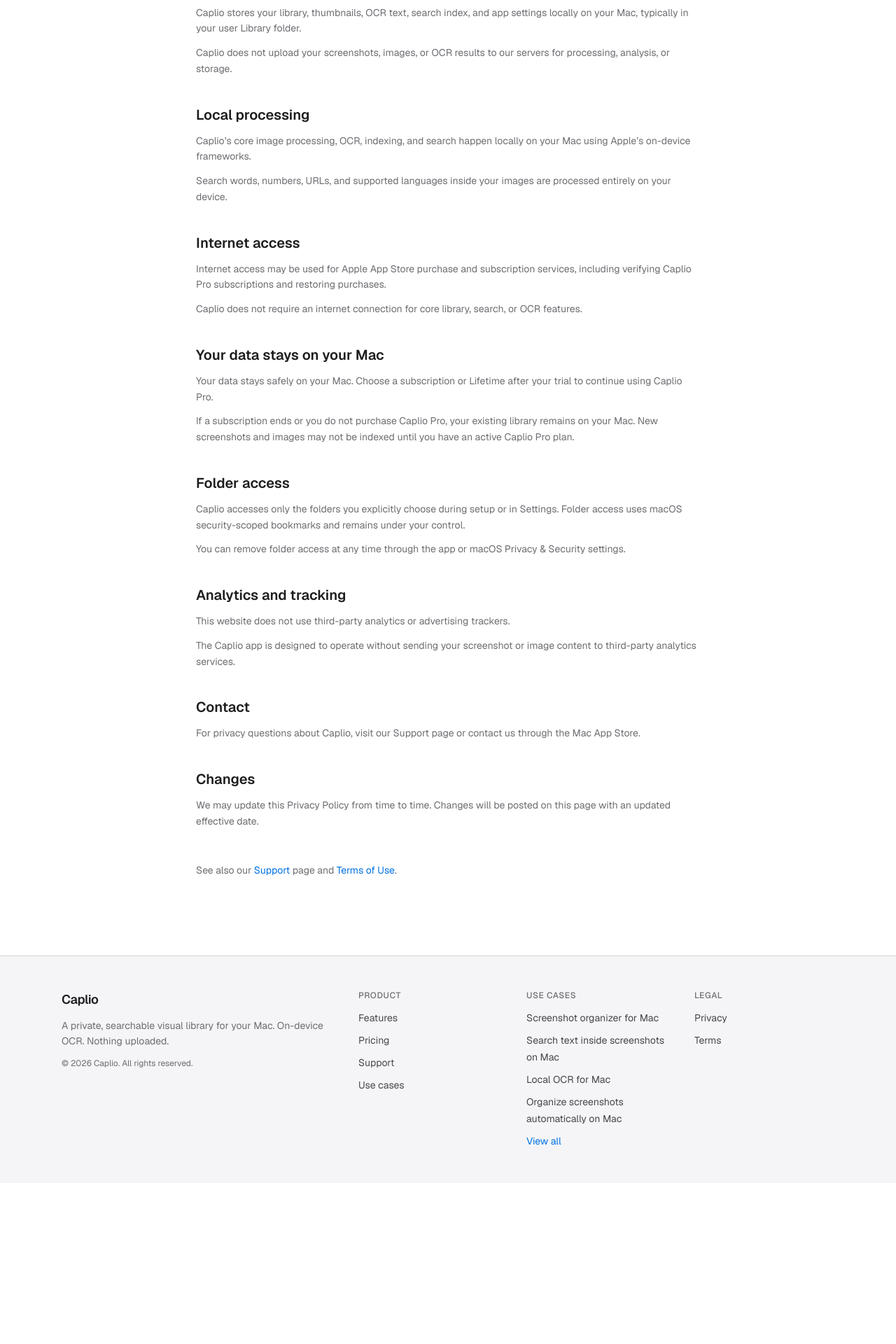
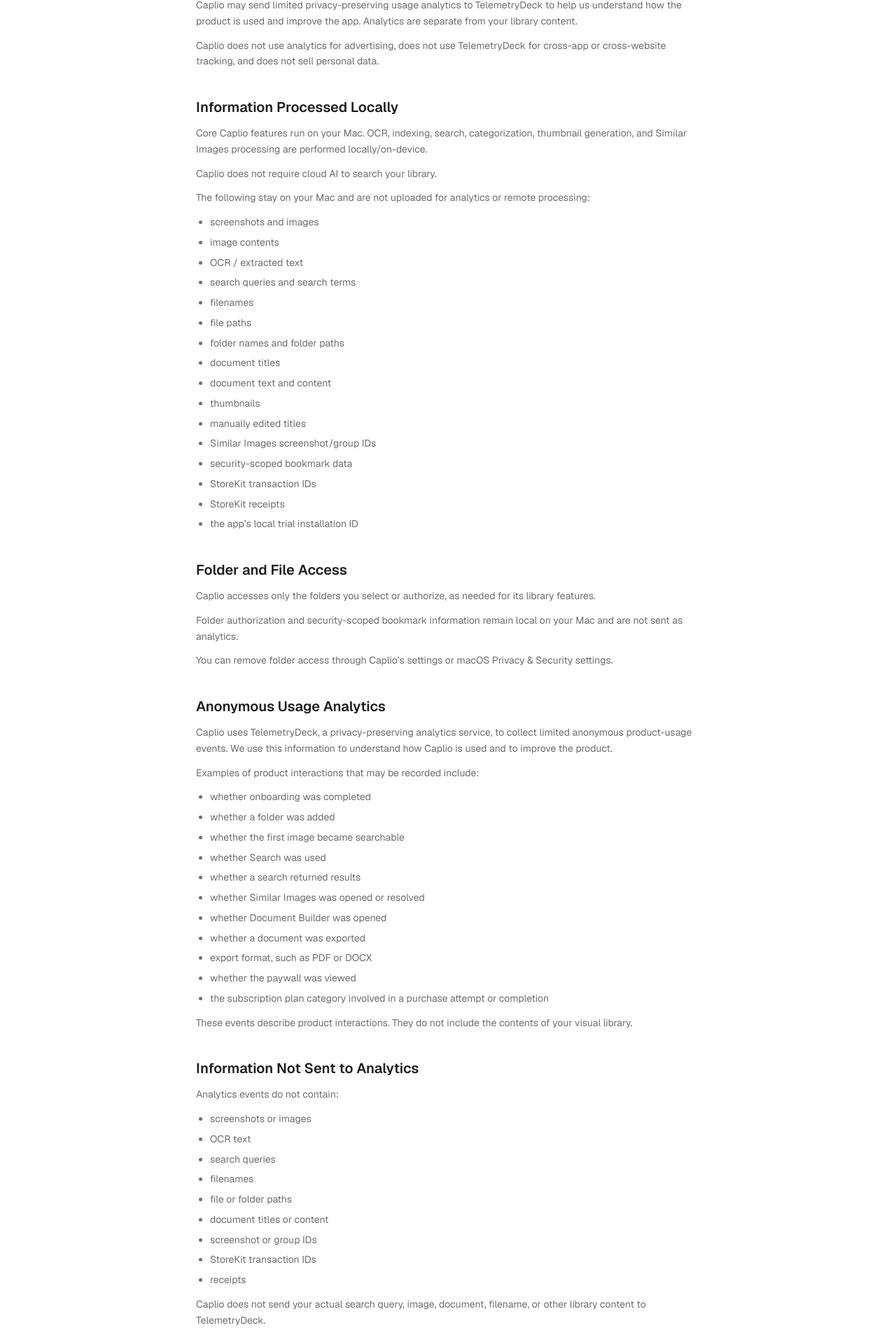
Before and after one commit to raghababa/Caplio, a Next.js app: page /privacy in a window 1280 px wide. Shown: the part 488-2408 px from the top of the page at 70% size. Before the commit the page ends 2178 px from the top, so only its background shows below. Built offline with nearby package versions, Linux system fonts and the light colour scheme.

Commit message:
privacy policy

```diff
--- a/app/privacy/page.tsx
+++ b/app/privacy/page.tsx
@@ -1,4 +1,5 @@
 import type { Metadata } from "next";
+import type { ReactNode } from "react";
 import Link from "next/link";
 import { SiteLayout } from "@/components/site-layout";
 import { createPageMetadata } from "@/lib/seo";
@@ -6,65 +7,224 @@
 
 export const metadata: Metadata = createPageMetadata("privacy");
 
-const sections = [
+type PrivacySection = {
+  title: string;
+  content: ReactNode[];
+};
+
+const sections: PrivacySection[] = [
   {
-    title: "Overview",
+    title: "Privacy at a Glance",
     content: [
-      `${siteConfig.name} is a macOS application that helps you search and organize screenshots and images on your Mac. We designed ${siteConfig.name} with privacy as a core principle: your visual library stays on your device.`,
+      `${siteConfig.name} is a local-first macOS app for searching and organizing screenshots and images. Your visual library stays on your Mac.`,
+      "Your images, OCR text, search queries, filenames, folder paths, and document content are not uploaded for analytics or remote processing.",
+      "Caplio may send limited privacy-preserving usage analytics to TelemetryDeck to help us understand how the product is used and improve the app. Analytics are separate from your library content.",
+      "Caplio does not use analytics for advertising, does not use TelemetryDeck for cross-app or cross-website tracking, and does not sell personal data.",
     ],
   },
   {
-    title: "Data stored on your Mac",
+    title: "Information Processed Locally",
     content: [
-      `${siteConfig.name} stores your library, thumbnails, OCR text, search index, and app settings locally on your Mac, typically in your user Library folder.`,
-      "Caplio does not upload your screenshots, images, or OCR results to our servers for processing, analysis, or storage.",
+      "Core Caplio features run on your Mac. OCR, indexing, search, categorization, thumbnail generation, and Similar Images processing are performed locally/on-device.",
+      "Caplio does not require cloud AI to search your library.",
+      "The following stay on your Mac and are not uploaded for analytics or remote processing:",
+      <ul
+        key="local-content-list"
+        className="list-disc space-y-1.5 pl-5 text-sm leading-relaxed text-muted"
+      >
+        <li>screenshots and images</li>
+        <li>image contents</li>
+        <li>OCR / extracted text</li>
+        <li>search queries and search terms</li>
+        <li>filenames</li>
+        <li>file paths</li>
+        <li>folder names and folder paths</li>
+        <li>document titles</li>
+        <li>document text and content</li>
+        <li>thumbnails</li>
+        <li>manually edited titles</li>
+        <li>Similar Images screenshot/group IDs</li>
+        <li>security-scoped bookmark data</li>
+        <li>StoreKit transaction IDs</li>
+        <li>StoreKit receipts</li>
+        <li>the app’s local trial installation ID</li>
+      </ul>,
     ],
   },
   {
-    title: "Local processing",
+    title: "Folder and File Access",
     content: [
-      "Caplio’s core image processing, OCR, indexing, and search happen locally on your Mac using Apple’s on-device frameworks.",
-      "Search words, numbers, URLs, and supported languages inside your images are processed entirely on your device.",
+      "Caplio accesses only the folders you select or authorize, as needed for its library features.",
+      "Folder authorization and security-scoped bookmark information remain local on your Mac and are not sent as analytics.",
+      "You can remove folder access through Caplio’s settings or macOS Privacy & Security settings.",
     ],
   },
   {
-    title: "Internet access",
+    title: "Anonymous Usage Analytics",
     content: [
-      "Internet access may be used for Apple App Store purchase and subscription services, including verifying Caplio Pro subscriptions and restoring purchases.",
-      `${siteConfig.name} does not require an internet connection for core library, search, or OCR features.`,
+      "Caplio uses TelemetryDeck, a privacy-preserving analytics service, to collect limited anonymous product-usage events. We use this information to understand how Caplio is used and to improve the product.",
+      "Examples of product interactions that may be recorded include:",
+      <ul
+        key="analytics-examples"
+        className="list-disc space-y-1.5 pl-5 text-sm leading-relaxed text-muted"
+      >
+        <li>whether onboarding was completed</li>
+        <li>whether a folder was added</li>
+        <li>whether the first image became searchable</li>
+        <li>whether Search was used</li>
+        <li>whether a search returned results</li>
+        <li>whether Similar Images was opened or resolved</li>
+        <li>whether Document Builder was opened</li>
+        <li>whether a document was exported</li>
+        <li>export format, such as PDF or DOCX</li>
+        <li>whether the paywall was viewed</li>
+        <li>
+          the subscription plan category involved in a purchase attempt or
+          completion
+        </li>
+      </ul>,
+      "These events describe product interactions. They do not include the contents of your visual library.",
     ],
   },
   {
-    title: "Your data stays on your Mac",
+    title: "Information Not Sent to Analytics",
     content: [
-      "Your data stays safely on your Mac. Choose a subscription or Lifetime after your trial to continue using Caplio Pro.",
-      "If a subscription ends or you do not purchase Caplio Pro, your existing library remains on your Mac. New screenshots and images may not be indexed until you have an active Caplio Pro plan.",
+      "Analytics events do not contain:",
+      <ul
+        key="analytics-exclusions"
+        className="list-disc space-y-1.5 pl-5 text-sm leading-relaxed text-muted"
+      >
+        <li>screenshots or images</li>
+        <li>OCR text</li>
+        <li>search queries</li>
+        <li>filenames</li>
+        <li>file or folder paths</li>
+        <li>document titles or content</li>
+        <li>screenshot or group IDs</li>
+        <li>StoreKit transaction IDs</li>
+        <li>receipts</li>
+      </ul>,
+      "Caplio does not send your actual search query, image, document, filename, or other library content to TelemetryDeck.",
     ],
   },
   {
-    title: "Folder access",
+    title: "Technical Analytics Metadata",
     content: [
-      "Caplio accesses only the folders you explicitly choose during setup or in Settings. Folder access uses macOS security-scoped bookmarks and remains under your control.",
-      "You can remove folder access at any time through the app or macOS Privacy & Security settings.",
+      "The TelemetryDeck SDK may attach technical metadata needed for aggregate analytics, such as:",
+      <ul
+        key="technical-metadata"
+        className="list-disc space-y-1.5 pl-5 text-sm leading-relaxed text-muted"
+      >
+        <li>app version and build</li>
+        <li>macOS / platform information</li>
+        <li>device model / architecture</li>
+        <li>language, locale, and region</li>
+        <li>timezone</li>
+        <li>screen / device characteristics</li>
+        <li>SDK version</li>
+        <li>debug, App Store, or TestFlight context</li>
+        <li>session information</li>
+        <li>an installation-specific anonymous identifier</li>
+      </ul>,
+      "This means Caplio does not upload your visual-library content, but it does transmit limited product-interaction and technical analytics data.",
+      "TelemetryDeck uses an installation-specific anonymous identifier for aggregate analytics. Caplio does not provide TelemetryDeck with your name, email address, Apple Account, a Caplio account (Caplio does not require a user account), Caplio’s Keychain trial installation ID, or library/database identifiers.",
+      "According to TelemetryDeck’s documentation, IP addresses are not stored as part of its analytics data.",
     ],
   },
   {
-    title: "Analytics and tracking",
+    title: "Purchases and Subscriptions",
     content: [
+      "Purchases and subscriptions are processed through Apple’s App Store and StoreKit. Caplio does not receive your credit card or other payment card details.",
+      "Analytics may record only the general Caplio plan category associated with a purchase event, such as monthly, yearly, or lifetime. StoreKit transaction IDs and receipts are not sent to TelemetryDeck.",
+      "Internet access may be used for Apple App Store purchase and subscription services, including verifying Caplio Pro access and restoring purchases.",
+    ],
+  },
+  {
+    title: "Local Data Storage",
+    content: [
+      "Caplio stores product and library information locally on your Mac as needed for functionality. This may include image library and index information, OCR and indexing data, watched-folder authorization, settings, local trial state, and analytics milestone flags.",
+      "Analytics milestone flags are local state used to avoid repeatedly recording one-time milestones.",
+      "Core library, search, and OCR features do not require uploading your library content. An internet connection may still be used for App Store services and anonymous usage analytics when available.",
+    ],
+  },
+  {
+    title: "Third-Party Services",
+    content: [
+      <>
+        Caplio uses{" "}
+        <a
+          href="https://telemetrydeck.com/"
+          target="_blank"
+          rel="noopener noreferrer"
+          className="text-accent hover:underline"
+        >
+          TelemetryDeck
+        </a>{" "}
+        for privacy-preserving product analytics. For more information, see{" "}
+        <a
+          href="https://telemetrydeck.com/privacy/"
+          target="_blank"
+          rel="noopener noreferrer"
+          className="text-accent hover:underline"
+        >
+          TelemetryDeck’s Privacy Policy
+        </a>{" "}
+        and{" "}
+        <a
+          href="https://telemetrydeck.com/docs/guides/privacy-faq/"
+          target="_blank"
+          rel="noopener noreferrer"
+          className="text-accent hover:underline"
+        >
+          Privacy FAQ
+        </a>
+        .
+      </>,
+      <>
+        Purchases are handled by Apple. See Apple’s App Store and privacy
+        information at{" "}
+        <a
+          href="https://www.apple.com/legal/privacy/"
+          target="_blank"
+          rel="noopener noreferrer"
+          className="text-accent hover:underline"
+        >
+          apple.com/legal/privacy
+        </a>
+        .
+      </>,
       "This website does not use third-party analytics or advertising trackers.",
-      "The Caplio app is designed to operate without sending your screenshot or image content to third-party analytics services.",
+    ],
+  },
+  {
+    title: "Data Retention and User Control",
+    content: [
+      "Deleting Caplio or removing its local application data removes locally stored Caplio data, subject to normal macOS and App Store behavior.",
+      "Analytics data already transmitted to TelemetryDeck is handled under TelemetryDeck’s applicable privacy and data practices. Deleting the local app does not necessarily delete previously transmitted aggregate analytics data.",
+    ],
+  },
+  {
+    title: "Children’s Privacy",
+    content: [
+      "Caplio is not directed to children, and we do not knowingly collect personal information from children through Caplio analytics.",
+    ],
+  },
+  {
+    title: "Changes to This Privacy Policy",
+    content: [
+      "We may update this Privacy Policy from time to time. Changes will be posted on this page with an updated effective date.",
     ],
   },
   {
     title: "Contact",
     content: [
-      `For privacy questions about ${siteConfig.name}, visit our Support page or contact us through the Mac App Store.`,
-    ],
-  },
-  {
-    title: "Changes",
-    content: [
-      "We may update this Privacy Policy from time to time. Changes will be posted on this page with an updated effective date.",
+      <>
+        For privacy questions about {siteConfig.name}, visit our{" "}
+        <Link href="/support" className="text-accent hover:underline">
+          Support
+        </Link>{" "}
+        page or contact us through the Mac App Store listing.
+      </>,
     ],
   },
 ];
@@ -73,7 +233,7 @@
   return (
     <SiteLayout>
       <article className="mx-auto max-w-3xl px-6 py-20 md:py-28">
-        <p className="text-sm text-muted">Last updated: August 6, 2026</p>
+        <p className="text-sm text-muted">Last updated: September 18, 2026</p>
         <h1 className="mt-2 text-4xl font-semibold tracking-tight">
           Privacy Policy
         </h1>
@@ -81,19 +241,23 @@
           How {siteConfig.name} handles your data and protects your privacy.
         </p>
 
-        <div className="prose-caplio mt-12 space-y-10">
+        <div className="mt-12 space-y-10">
           {sections.map((section) => (
             <section key={section.title}>
               <h2 className="text-xl font-semibold">{section.title}</h2>
               <div className="mt-3 space-y-3">
-                {section.content.map((paragraph) => (
-                  <p
-                    key={paragraph.slice(0, 40)}
-                    className="text-sm leading-relaxed text-muted"
-                  >
-                    {paragraph}
-                  </p>
-                ))}
+                {section.content.map((paragraph, index) =>
+                  typeof paragraph === "string" ? (
+                    <p
+                      key={`${section.title}-${index}`}
+                      className="text-sm leading-relaxed text-muted"
+                    >
+                      {paragraph}
+                    </p>
+                  ) : (
+                    <div key={`${section.title}-${index}`}>{paragraph}</div>
+                  )
+                )}
               </div>
             </section>
           ))}
--- a/components/site-footer.tsx
+++ b/components/site-footer.tsx
@@ -10,7 +10,7 @@
           <p className="text-lg font-semibold tracking-tight">{siteConfig.name}</p>
           <p className="text-sm leading-relaxed text-muted">
             A private, searchable visual library for your Mac. On-device OCR.
-            Nothing uploaded.
+            Your visual library stays on your Mac.
           </p>
           <p className="text-xs text-muted">
             © {new Date().getFullYear()} {siteConfig.name}. All rights reserved.
--- a/lib/site.ts
+++ b/lib/site.ts
@@ -42,7 +42,7 @@
     path: "/privacy",
     title: "Privacy Policy",
     description:
-      "Caplio privacy policy. Local image processing, on-device OCR, indexing, and search on your Mac. Internet access may be used for App Store purchases.",
+      "Caplio privacy policy. Your visual library stays on your Mac. Limited anonymous usage analytics via TelemetryDeck. No advertising tracking.",
   },
   terms: {
     path: "/terms",
```
